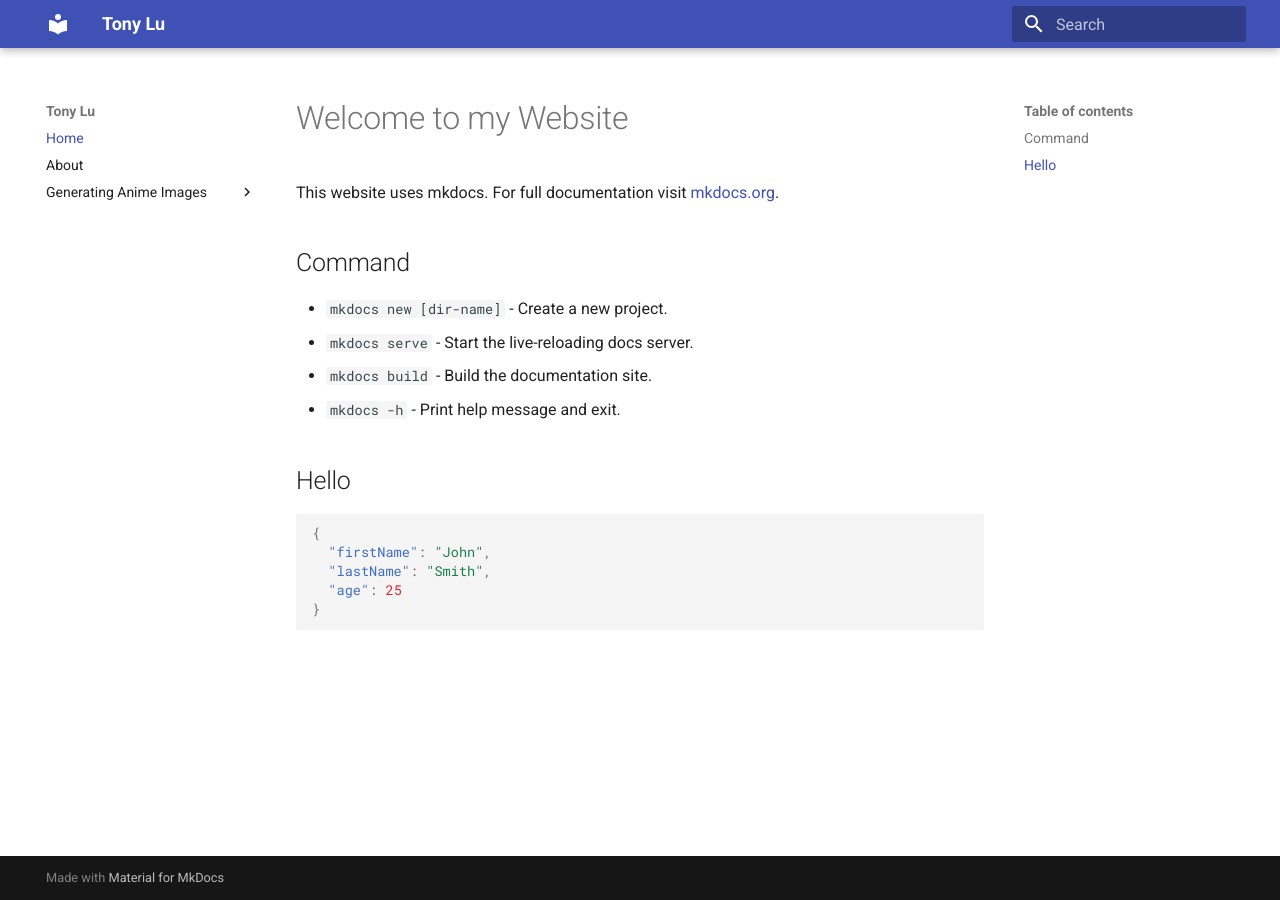
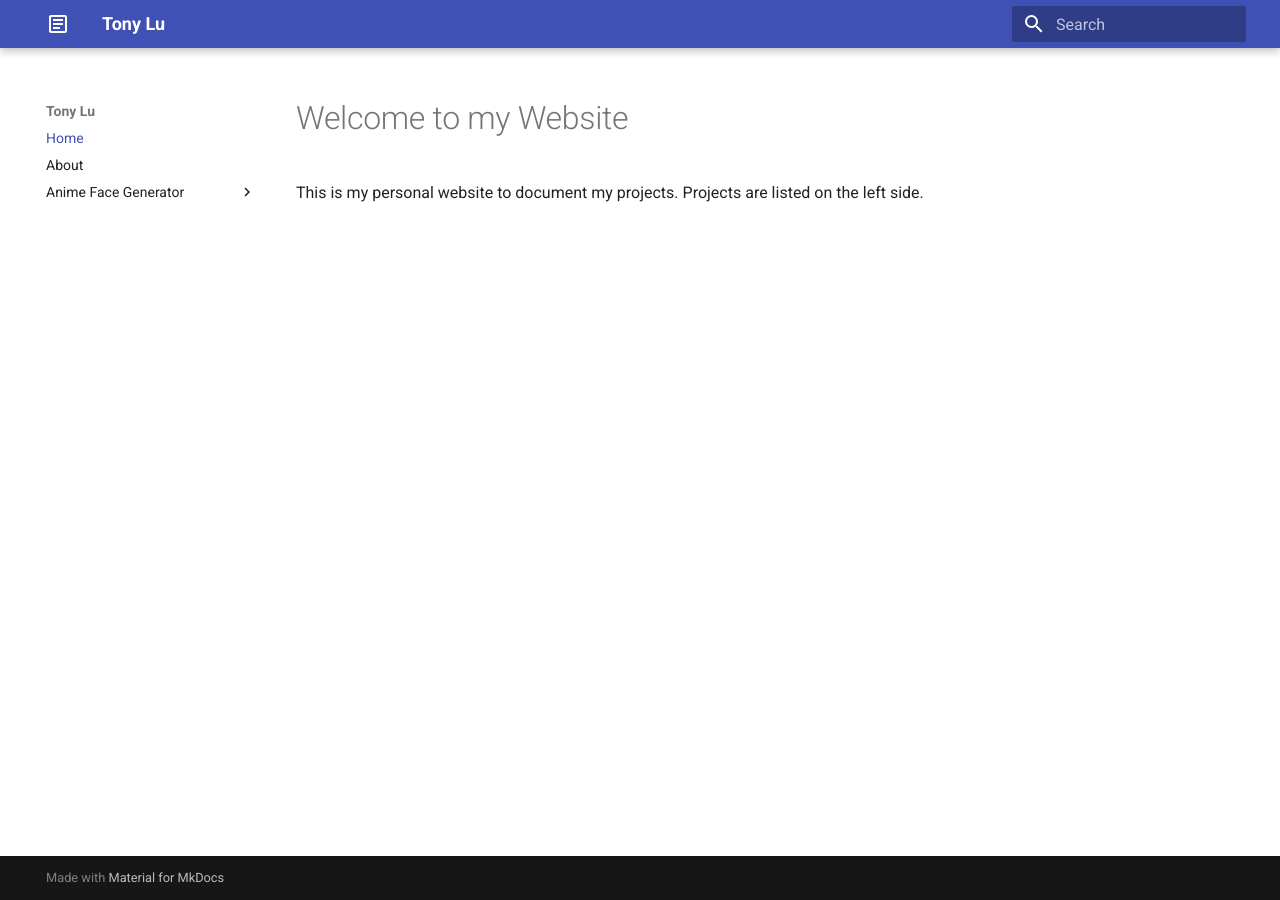
Before and after one commit to tonylu0/tonylu0.github.io, an MkDocs documentation site: the page built from docs/index.md, in a window 1280 px wide. Built offline with MkDocs 1.6.1 and Material for MkDocs 9.7.7, drawn with Linux system fonts in a browser that asks for light colours.

Commit message:
Modified home page

````diff
--- a/docs/index.md
+++ b/docs/index.md
@@ -1,20 +1,2 @@
 # Welcome to my Website
-
-This website uses mkdocs. For full documentation visit [mkdocs.org](https://www.mkdocs.org).
-
-## Command
-
-* `mkdocs new [dir-name]` - Create a new project.
-* `mkdocs serve` - Start the live-reloading docs server.
-* `mkdocs build` - Build the documentation site.
-* `mkdocs -h` - Print help message and exit.
-
-## Hello
-
-```json
-{
-  "firstName": "John",
-  "lastName": "Smith",
-  "age": 25
-}
-```
+This is my personal website to document my projects. Projects are listed on the left side.
--- a/mkdocs.yml
+++ b/mkdocs.yml
@@ -2,6 +2,9 @@ site_name: Tony Lu
 
 theme:
   name: material
+  icon:
+    logo: material/text-box-outline
+  favicon: images/text-box-outline.svg
 
 markdown_extensions:
   - pymdownx.highlight
@@ -10,7 +13,7 @@ markdown_extensions:
 nav:
     - Home: 'index.md'
     - About: 'about.md'
-    - 'Generating Anime Images':
+    - 'Anime Face Generator':
       - 'Project Home' : 'Projects/projects.md'
       - 'Anime face cropper': 'Projects/animefacecrop.md'
       - 'Image preprocessor' : 'Projects/imagepreprocess.md'
````
Also changed, not shown: docs/about.md (+11 -3 lines), docs/images/file.svg (added), docs/images/project.svg (added), docs/images/text-box-outline.svg (added), 1 other file.
